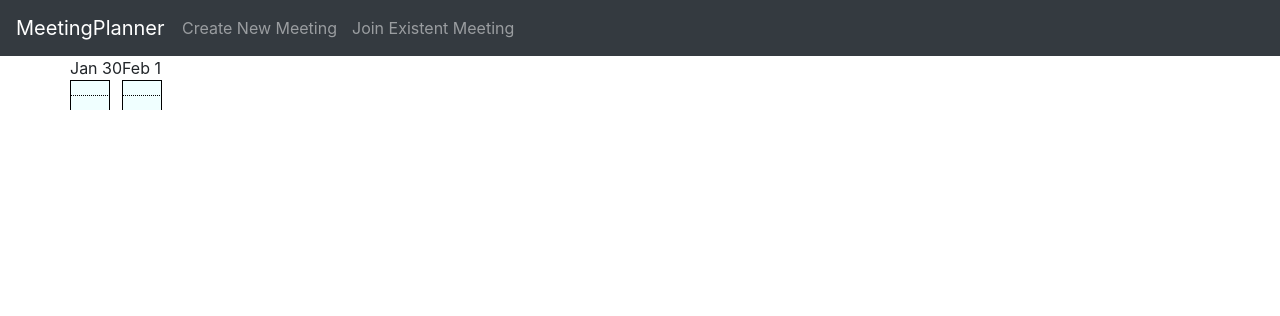
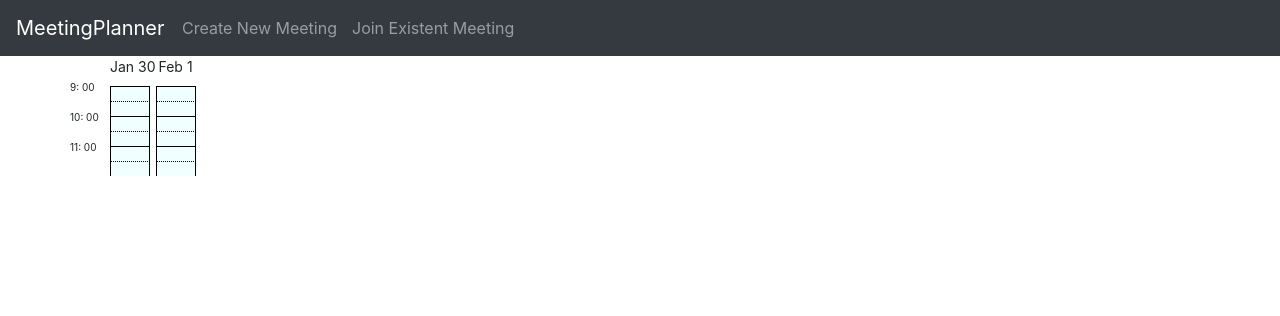
Before and after one commit to yejoo104/meetingplanner, a Flask app: page /1/1/ in a window 1280 px wide. Shown: the top 316 px of the page. Run offline with Flask 2, Linux system fonts and the light colour scheme; some libraries are stand-ins or nearby versions.

Commit message:
added times to availability chart

```diff
--- a/templates/availability.html
+++ b/templates/availability.html
@@ -6,16 +6,24 @@
 {% block main %}
 <div class="container">
     <div class="row">
+        <div class="column">
+            <div style="width:40px; height: 24px;"></div>
+            {% for i in range(9,12) %}
+            <div style="width: 40px; height: 30px; font-size:10px;">{{ i }}: 00</div>
+            {% endfor %}
+        </div>
         {% for i in ["Jan 30", "Feb 1"] %}
         <div class="column">
-            <div>
+            <div style="height: 30px; font-size: 14px; text-align: center;">
                 {{ i }}
             </div>
             <div>
+                {% for j in range(3) %}
                 <div>
                     <div style="width: 40px; height:15px; border-left: 1px black solid; background: #f0ffff; border-top: 1px black solid; border-right: 1px black solid;"></div>
                     <div style="width: 40px; height:15px; border-left: 1px black solid; background: #f0ffff; border-top: 1px black dotted; border-right: 1px black solid;"></div>
                 </div>
+                {% endfor %}
             </div>
         </div>
         {% endfor %}
```
